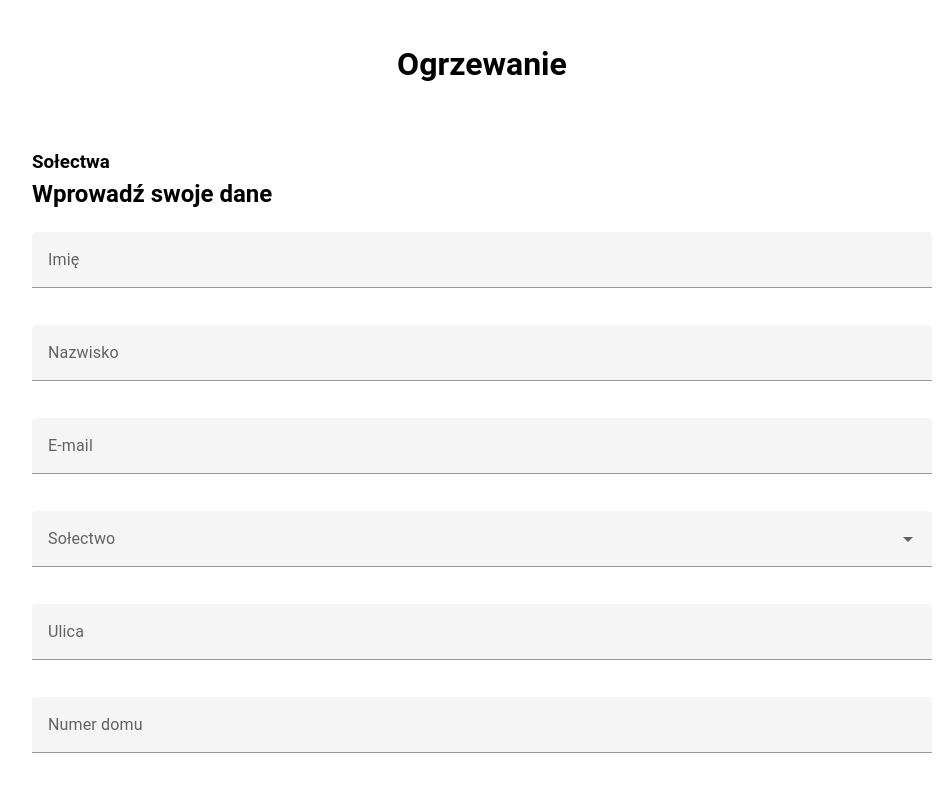
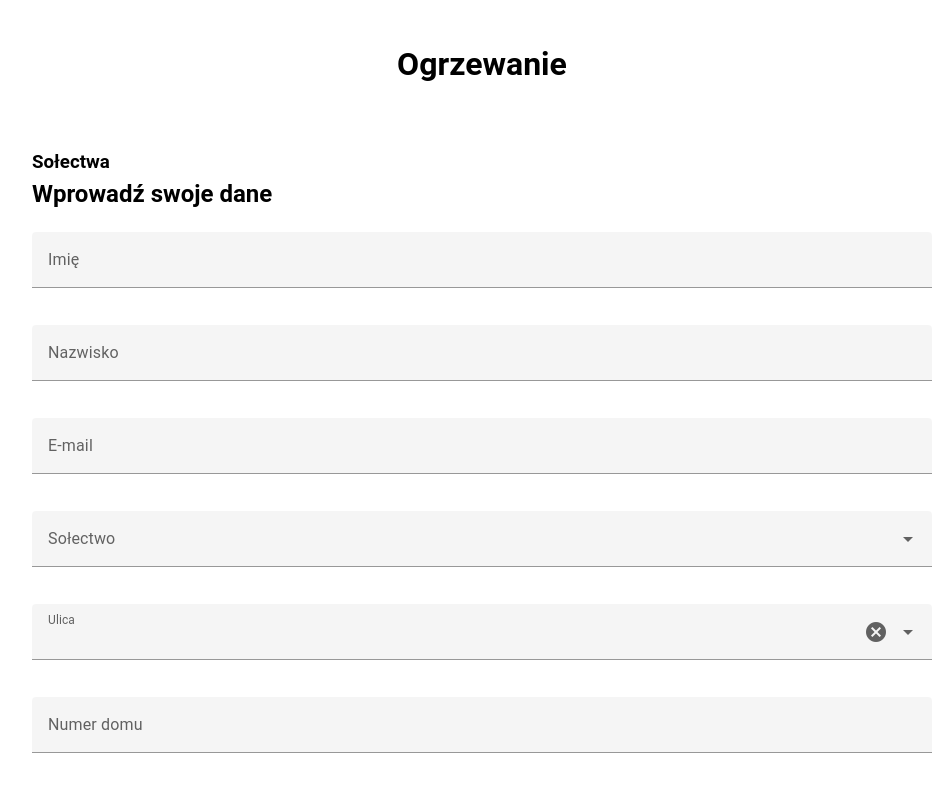
Before and after one commit to JakGin/formularz, a Vue app in the folder frontend/: page / in a window 1280 px wide. Shown: the top 800 px of the page, without its empty margins (158-1102 px from the left). Built offline with nearby package versions, Linux system fonts and the light colour scheme; no server answers.

Commit message:
Fetch the streets for a given solectwo

```diff
--- a/frontend/src/components/PersonalInfo.vue
+++ b/frontend/src/components/PersonalInfo.vue
@@ -35,7 +35,13 @@
         clearable
         label="Sołectwo"
       />
-      <v-text-field v-model="localFormData.street" clearable label="Ulica" />
+      <v-select
+        v-model="localFormData.street"
+        :items="streetNames"
+        :loading="loadingStreets"
+        label="Ulica"
+        clearable
+      />
       <v-text-field
         v-model="localFormData.homeNumber"
         required
@@ -51,6 +57,7 @@
 import { ref, watch, computed } from "vue";
 import { PropType } from "vue";
 import useSolectwa from '../composables/useSolectwa';
+import useStreets from '../composables/useStreets';
 
 // Props to accept form data and emit changes
 const props = defineProps({
@@ -82,9 +89,19 @@ const inputRules = computed(() => [
 
 
 const { solectwa, loading: loadingSolectwa } = useSolectwa();
-// Computed property to transform solectwa into an array of strings
+const { streets, loading: loadingStreets, fetchStreets } = useStreets(computed(() => localFormData.value.solectwo));
+
+watch(() => localFormData.value.solectwo, (newSolectwo) => {
+  if (newSolectwo) {
+    fetchStreets(newSolectwo);
+  }
+});
+
 const solectwaNames = computed(() => solectwa.value.map((solectwo) => solectwo.name));
+const streetNames = computed(() => streets.value.map((street) => street.name));
+
 console.log(solectwaNames);
+console.log(streetNames);
 
 </script>
 
--- /dev/null
+++ b/frontend/src/composables/useStreets.ts
@@ -0,0 +1,41 @@
+import { ref, watch } from "vue";
+import { API_BASE_URL } from "../constants/url";
+
+const useStreets = (solectwo: string) => {
+  const streets = ref<string[]>([]);
+  const loading = ref(false);
+
+  const fetchStreets = async (solectwo: string) => {
+    if (!solectwo) return;
+    try {
+      loading.value = true;
+      const response = await fetch(`${API_BASE_URL}/api/streets?solectwo=${encodeURIComponent(solectwo)}`);
+      const data = await response.json();
+
+      if (!response.ok) {
+        console.error("Error loading data");
+      } else {
+        streets.value = data;
+      }
+    } catch (error) {
+      console.error("Fetch streets failed:", error);
+    } finally {
+      loading.value = false;
+    }
+  };
+
+  watch(
+    () => solectwo,
+    (newSolectwo) => {
+      fetchStreets(newSolectwo);
+    }
+  );
+
+  return {
+    streets,
+    loading,
+    fetchStreets,
+  };
+};
+
+export default useStreets;
```
